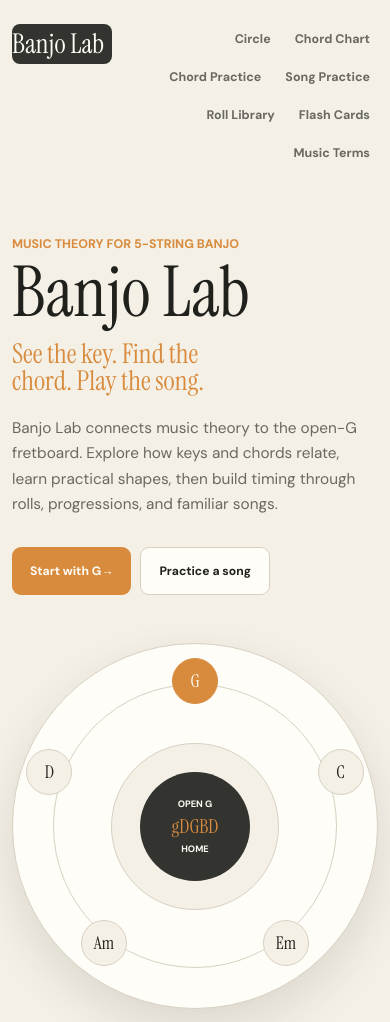
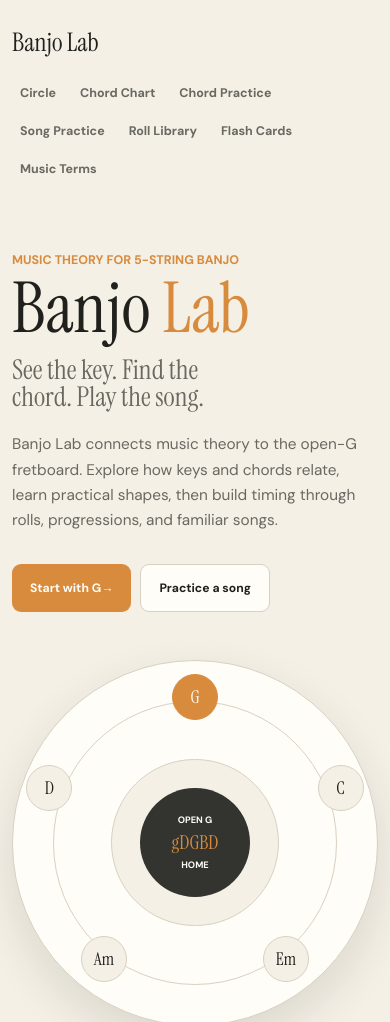
Before and after one commit to kwilliams312/banjo-lab, a plain HTML site: page index.html in a window 390 px wide. Shown: the top 1022 px of the page. Drawn offline with Linux system fonts and the light colour scheme.

Commit message:
Refine Banjo Lab homepage title

```diff
--- a/home.css
+++ b/home.css
@@ -4,7 +4,7 @@
   padding: 32px 0 72px;
 }
 
-.site-brand[aria-current="page"] {
+.site-nav a.site-brand[aria-current="page"] {
   color: var(--ink);
   background: transparent;
 }
@@ -25,16 +25,20 @@
 .home-hero h1 {
   margin: 0;
   font-family: "Instrument Serif", Georgia, serif;
-  font-size: clamp(4rem, 8vw, 7rem);
+  font-size: clamp(4rem, 7vw, 6.25rem);
   font-weight: 400;
   line-height: 0.82;
   text-wrap: balance;
 }
 
+.home-hero h1 span {
+  color: var(--accent);
+}
+
 .home-tagline {
   max-width: 620px;
   margin: 18px 0 0;
-  color: var(--accent);
+  color: var(--muted);
   font-family: "Instrument Serif", Georgia, serif;
   font-size: clamp(1.7rem, 3.5vw, 2.7rem);
   line-height: 1;
--- a/index.html
+++ b/index.html
@@ -35,7 +35,7 @@
       <header class="home-hero">
         <div class="home-hero-copy">
           <p class="eyebrow">Music theory for 5-string banjo</p>
-          <h1>Banjo Lab</h1>
+          <h1>Banjo <span>Lab</span></h1>
           <p class="home-tagline">See the key. Find the chord. Play the song.</p>
           <p class="intro">
             Banjo Lab connects music theory to the open-G fretboard. Explore how keys and chords relate, learn
--- a/styles.css
+++ b/styles.css
@@ -40,6 +40,8 @@ body {
 .site-nav div {
   display: flex;
   align-items: center;
+  justify-content: flex-end;
+  flex-wrap: wrap;
   gap: 8px;
 }
 
@@ -56,10 +58,21 @@ body {
   padding-left: 0;
   color: var(--ink);
   font-family: "Instrument Serif", Georgia, serif;
-  font-size: clamp(1.7rem, 2.5vw, 2rem);
+  font-size: clamp(1.6rem, 2.3vw, 1.85rem);
   font-weight: 400;
   line-height: 0.95;
   text-wrap: balance;
+}
+
+@media (max-width: 760px) {
+  .site-nav {
+    flex-direction: column;
+    gap: 16px;
+  }
+
+  .site-nav div {
+    justify-content: flex-start;
+  }
 }
 
 .site-nav a:hover {
@@ -930,7 +943,7 @@ h1 {
   }
 
   .site-nav div {
-    justify-content: flex-end;
+    justify-content: flex-start;
     flex-wrap: wrap;
   }
 
```
